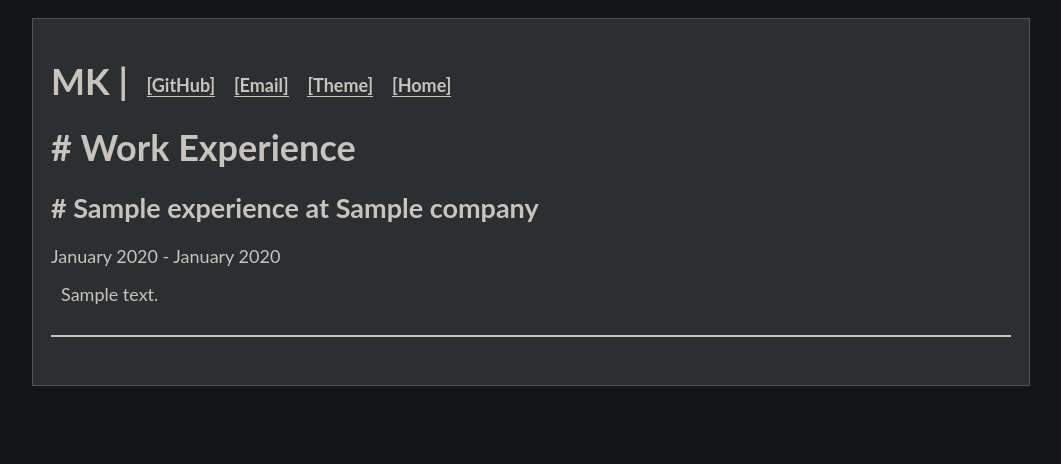
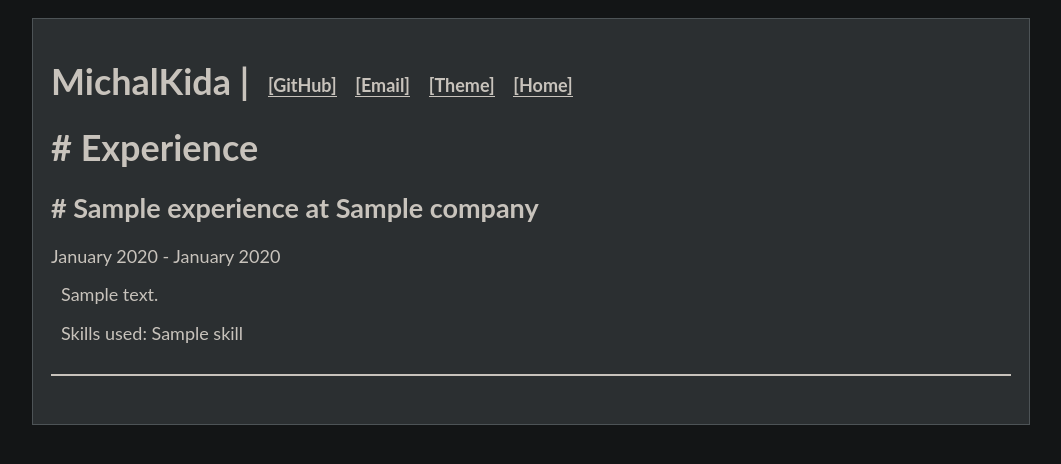
Before and after one commit to MichalTK0/kidami, a Django app: template site_app/templates/experiences.html in a window 1280 px wide. Shown: the top 464 px of the page, without its empty margins (109-1170 px from the left). Run offline with Django 4.2, Linux system fonts and the light colour scheme; the template is opened without the code that fills it: most values are stand-ins (such as "Sample title", 1, 10 or a date in 2020).

Commit message:
Styling changes, added skills model.

```diff
--- a/site_app/admin.py
+++ b/site_app/admin.py
@@ -4,3 +4,4 @@ from .models import *
 admin.site.register(MainSection)
 admin.site.register(Experience)
 admin.site.register(Project)
+admin.site.register(Skill)
--- a/site_app/templates/experiences.html
+++ b/site_app/templates/experiences.html
@@ -2,14 +2,19 @@
 
 {% block content %}
 <div class="container mt-5">
-    <h1># Work Experience</h1>
+    <h1># Experience</h1>
     {% for experience in experiences %}
     <div class="experience">
         <h2># {{ experience.title }}{% if experience.company %} at {{ experience.company }}{% endif %}</h2>
         <p class="dates">
             {{ experience.start_date|date:"F Y" }} - {% if not experience.end_date %}Present{% else %}{{ experience.end_date|date:"F Y" }}{% endif %}
         </p>
-        <p class="description">{{ experience.description|safe }}</p>
+        <div class="description">{{ experience.description|safe }}</div>
+        <div class="skills">
+            {% if experience.skills.all %}
+                <p class="skills-label">Skills used: {{ experience.skills.all|join:", " }}</p>
+            {% endif %}
+        </div>
     </div>
     <hr class="section-separator">
     {% endfor %}
--- a/site_app/templates/index.html
+++ b/site_app/templates/index.html
@@ -10,7 +10,7 @@
         {% else %}
             <h2># {{ section.title }}</h2>
         {% endif %}
-        <p class="description">{{ section.description }}</p>
+        <div class="description">{{ section.description }}</div>
         <hr class="section-separator">
     </div>
     {% endfor %}
--- a/static/css/style.css
+++ b/static/css/style.css
@@ -130,4 +130,10 @@ li {
 
 .description {
     margin-left: 10px;
+    margin-right: 10px;
 }
+
+.skills {
+    margin-left: 10px;
+    margin-right: 10px;
+}
--- a/templates/base.html
+++ b/templates/base.html
@@ -11,7 +11,7 @@
     <header>
         <!-- Your header content goes here -->
         <h1>
-            MK |
+            MichalKida |
             <div class="header-dropdown">
                 <a class="header-button" onclick="toggleDropdown(event)">[GitHub]</a>
                 <div class="header-dropdown-content">
```
Also changed, not shown: site_app/models.py (+8 -0 lines), site_app/migrations/__init__.py (added).
